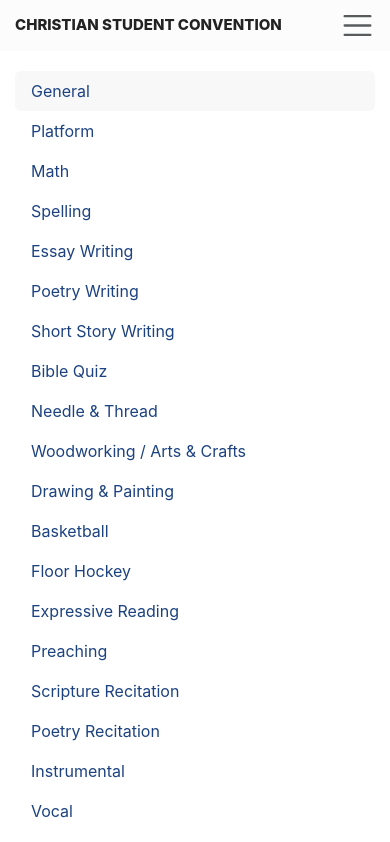
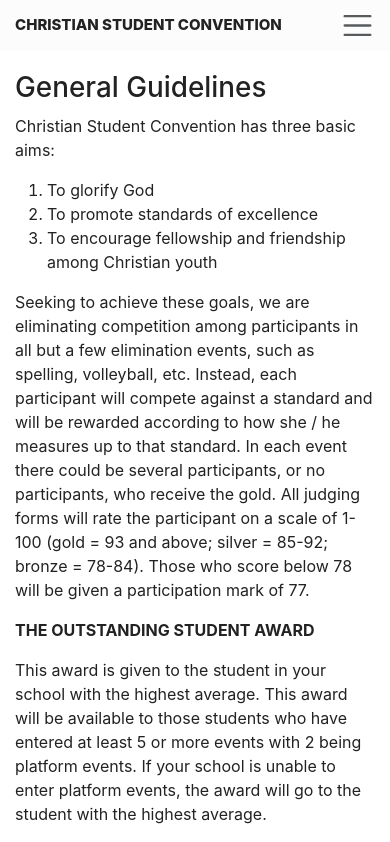
Before and after one commit to josephmaxim/faithway-sc, a Next.js app: page /guidelines in a window 390 px wide. Shown: the top 842 px of the page. Built offline with nearby package versions, Linux system fonts and the light colour scheme.

Commit message:
chnage order of guidlines content in mobile view

```diff
--- a/scss/Components/Layouts/_GuidelinesLayout.scss
+++ b/scss/Components/Layouts/_GuidelinesLayout.scss
@@ -5,6 +5,7 @@
       flex-direction: column;
 
       .content-nav {
+        order: 2;
         margin-bottom: 15px;
         .nav-item {
           .nav-link {
@@ -37,6 +38,7 @@
       }
 
       .content-wrapper {
+        order: 2;
         & > h1 {
           font-size: 30px;
           padding-bottom: 20px;
```
